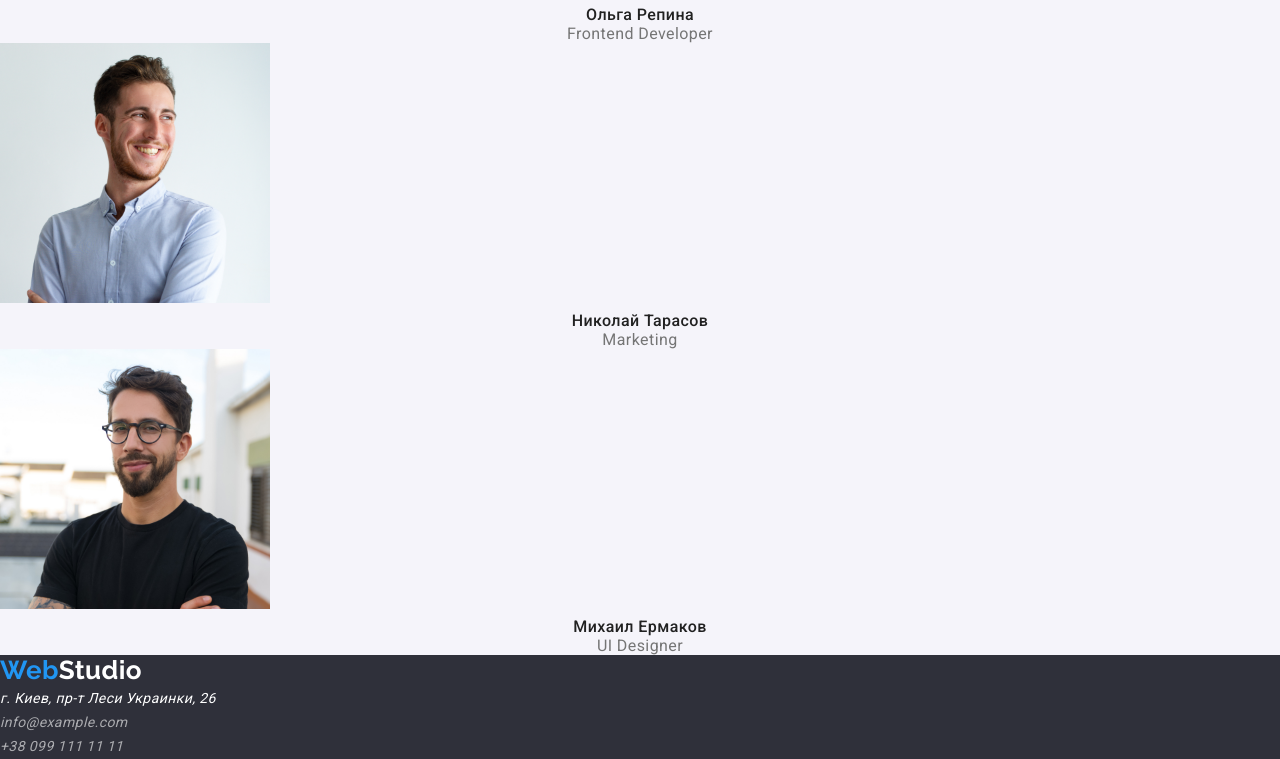
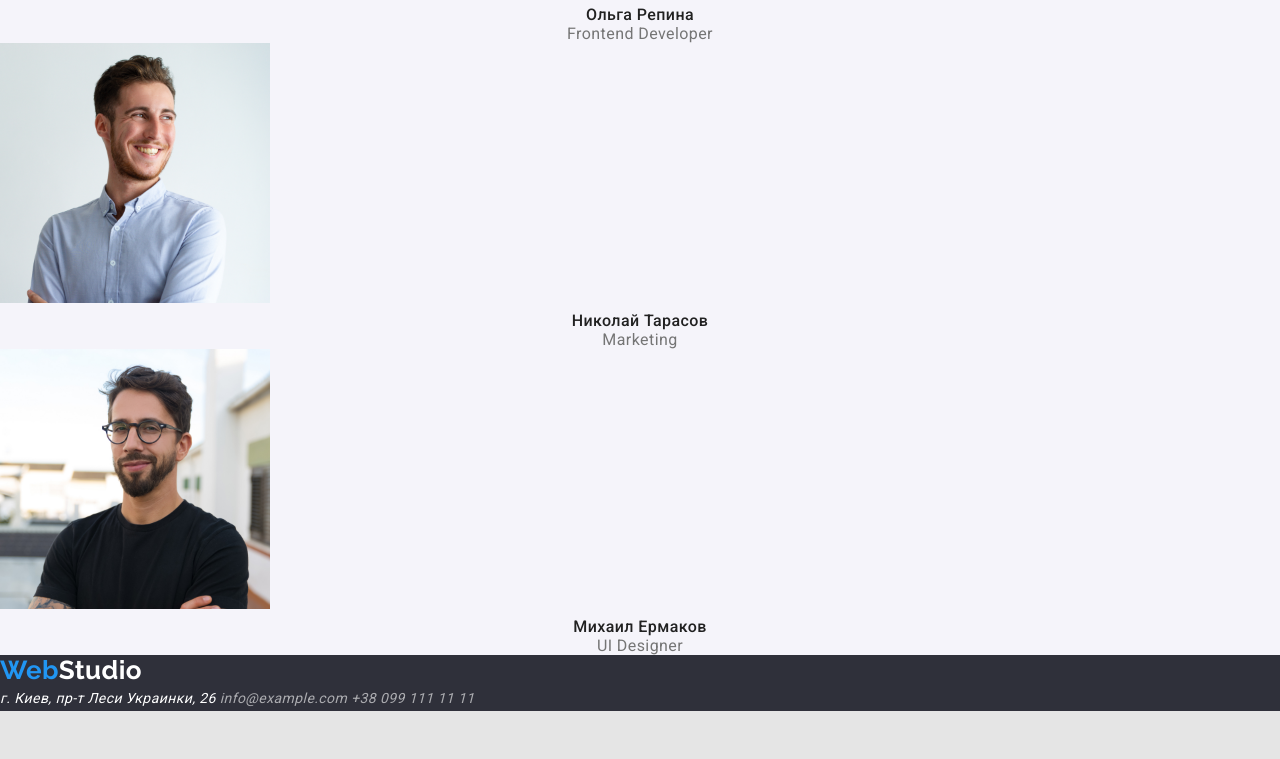
Before and after one commit to EvgeniyBoyko/goit-markup-hw-02, a plain HTML site: page index.html in a window 1280 px wide. Shown: the part 2005-2764 px from the top of the page. After the commit the page ends 2716 px from the top, so only its background shows below. Drawn offline with Linux system fonts and the light colour scheme.

Commit message:
убрал абзацы

```diff
--- a/index.html
+++ b/index.html
@@ -104,9 +104,9 @@
         <a href="/" class="logo">Web<span class="logo-color footer">Studio</span></a>
 
         <address class="footer-content">
-            <p><a href="" class="link">г. Киев, пр-т Леси Украинки, 26</a></p>
-            <p><a href="" class="link rgba">info@example.com</a></p>
-            <p><a href="" class="link rgba">+38 099 111 11 11</a></p>
+            <a href="" class="link">г. Киев, пр-т Леси Украинки, 26</a>
+            <a href="" class="link rgba">info@example.com</a>
+            <a href="" class="link rgba">+38 099 111 11 11</a>
         </address>
     </footer>
 </body>
```
